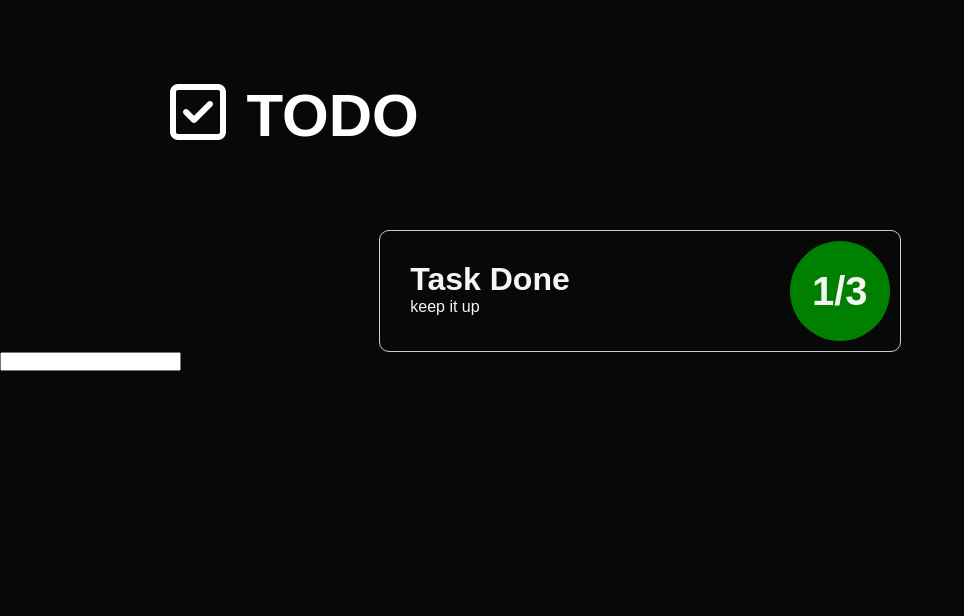
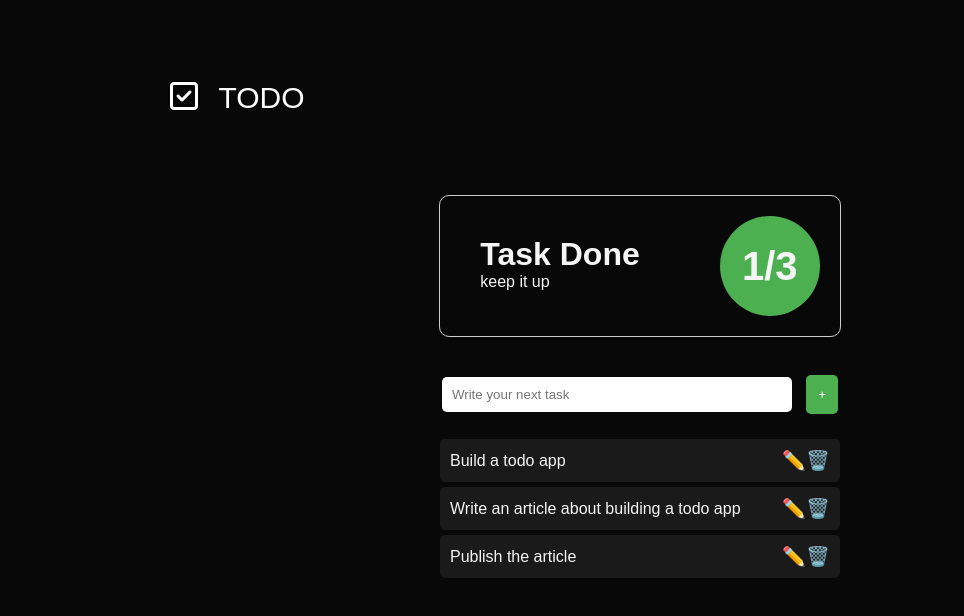
Before and after one commit to somayeh-rahmani/ToDo, a plain HTML site: page index.html in a window 1280 px wide. Shown: the whole page, without its empty margins (0-964 px from the left). Drawn offline with Linux system fonts and the light colour scheme.

Commit message:
third commit

```diff
--- a/index.html
+++ b/index.html
@@ -23,7 +23,29 @@
                 <span>1/3</span>
             </div>
         </div>
-        <form action=""><input type="text"></form>
+        <div class="form-task">
+            <div class="inp">
+                <input type="text" placeholder="Write your next task" class="task-input">
+                <button class="add-button">+</button>
+            </div>
+            <div class="task-list">
+                <div class="task-item">
+                    <span class="task-text">Build a todo app</span>
+                    <button class="edit-button">✏️</button>
+                    <button class="delete-button">🗑️</button>
+                </div>
+                <div class="task-item">
+                    <span class="task-text">Write an article about building a todo app</span>
+                    <button class="edit-button">✏️</button>
+                    <button class="delete-button">🗑️</button>
+                </div>
+                <div class="task-item">
+                    <span class="task-text">Publish the article</span>
+                    <button class="edit-button">✏️</button>
+                    <button class="delete-button">🗑️</button>
+                </div>
+            </div>
+        </div>
     </div>
 </body>
 </html>
--- a/styles.css
+++ b/styles.css
@@ -14,12 +14,11 @@ body {
   color: white;
 }
 .title > i{
-font-size: 4rem;
+font-size: 2rem;
 }
 .title > span{
   margin: 1rem;
-  font-size: 60px;
-  font-weight: bold;
+  font-size: 30px;
   font-family: sans-serif;
 }
 .contain-progress{
@@ -31,16 +30,15 @@ align-items: center;
 .progress{
       display: flex;
       justify-content: space-between;
-      padding: 10px;
+      padding: 20px;
       border: 1px solid #ccc;
       border-radius: 10px;
-      gap: 200px;
-
+      gap: 60px
 }
 .progress > span{
   display: flex;
   border-radius: 50%;
-  background-color: green;
+  background-color: #4CAF50;
   align-items: center;
   justify-content: center;
   font-size: 40px;
@@ -51,3 +49,54 @@ align-items: center;
 .task{
 margin: 20px;
 }
+.form-task{
+  display: flex;
+  flex-direction: column;
+  justify-content: center;
+  align-items: center;
+}
+
+.task-input {
+    padding: 10px;
+    border: none;
+    border-radius: 5px;
+    margin-right: 10px;
+    width: 350px;
+    margin-top: 40px;
+}
+
+.add-button {
+  padding: 12px;
+  background-color: #4CAF50;
+  color: white;
+  border: none;
+  border-radius: 5px;
+  cursor: pointer;
+}
+
+.task-list {
+  margin-top: 20px;
+
+}
+
+.task-item {
+  display: flex;
+  justify-content: space-between;
+  align-items: center;
+  background-color: #1a1a1a;
+  padding: 10px;
+  border-radius: 5px;
+  margin: 5px 0;
+  width: 400px;
+}
+
+.task-text {
+  flex-grow: 1;
+}
+
+.edit-button, .delete-button {
+  background: none;
+  border: none;
+  cursor: pointer;
+  font-size: 1.2em;
+}
```
